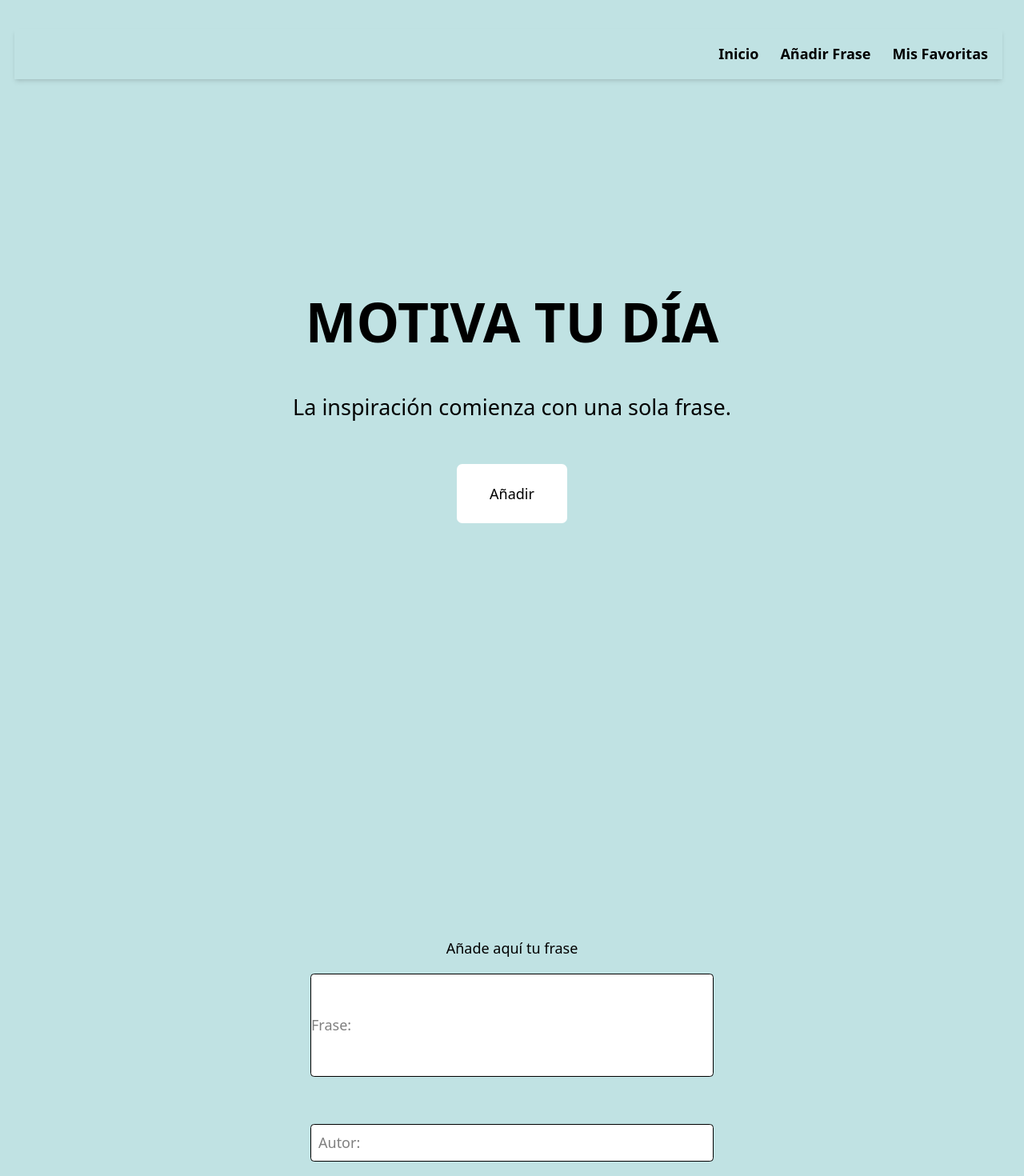
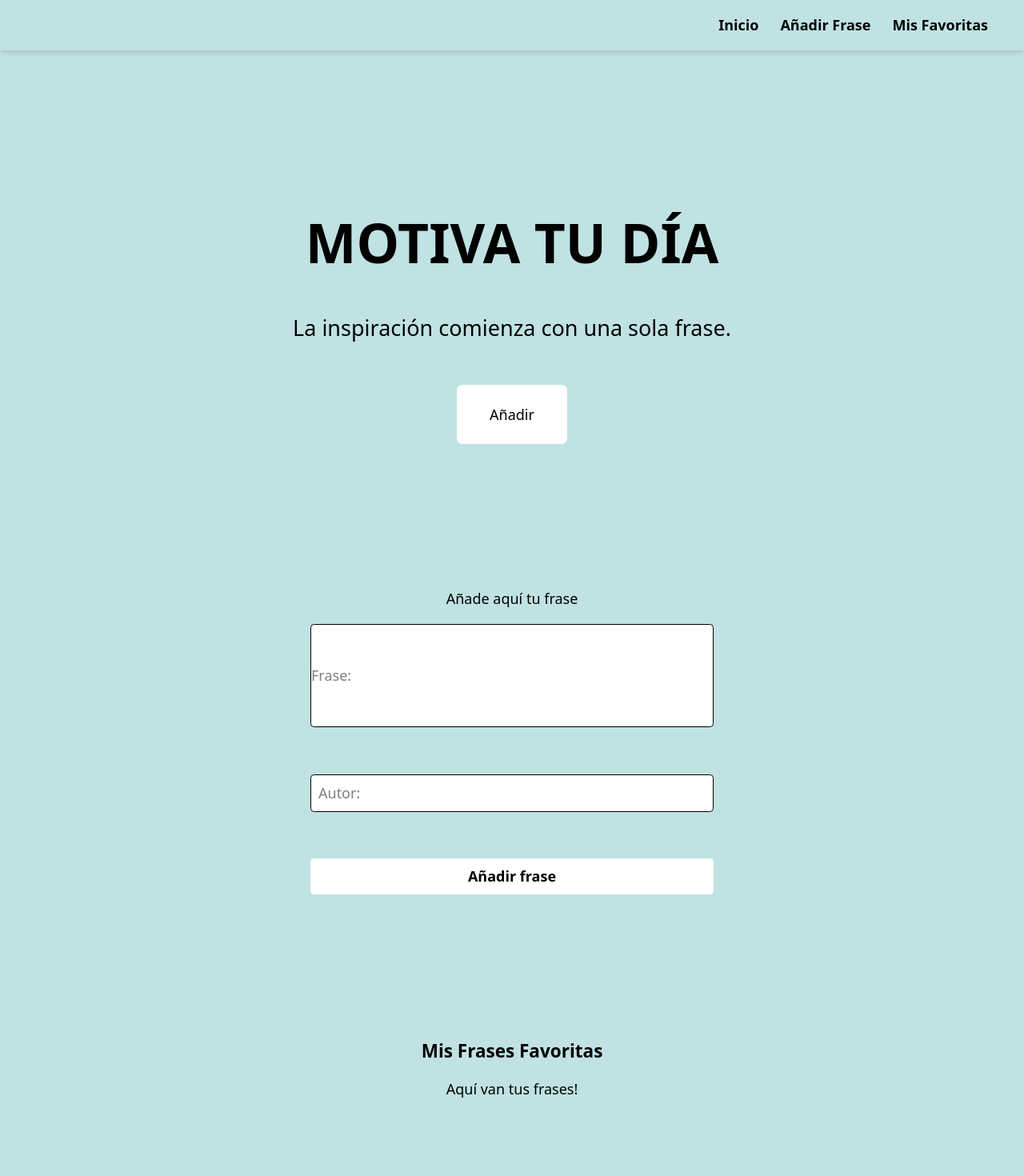
Before and after one commit to miaryl/p7_proyecto4, a React (Vite) app: page / in a window 1280 px wide. Shown: the top 1470 px of the page at 80% size. After the commit the page ends 1375 px from the top, so only its background shows below. Built offline with nearby package versions, Linux system fonts and the light colour scheme.

Commit message:
fixing navbar function and route

```diff
--- a/src/App.jsx
+++ b/src/App.jsx
@@ -11,16 +11,22 @@ function App() {
 
   return (
     <>
-    <header>  <Navbar /> </header>
-    <main className='mt-60 md:mt-30 lg:mt-60 flex flex-col items-center gap-4 min-w-[280px] sm:min-w-[320px]'>
+    <header> <Navbar /> </header>
+   <section id="inicio" className="scroll-mt-32 mt-60 flex flex-col items-center gap-4">
       <h1 className='text-center text-6xl font-bold mb-8'> MOTIVA TU DÍA</h1>
       <ShowQuote />
+      <AddQuote />
+    </section>
 
-    <AddQuote />
-    <Form />
-    </main>
+    <section id="añadir" className="scroll-mt-32 mt-40 flex flex-col items-center gap-4">
+      <Form />
+    </section>
 
-    </>
+    <section id="misfavoritas" className="scroll-mt-32 mt-40 flex flex-col items-center gap-4">
+        <h2 className="text-xl font-bold">Mis Frases Favoritas</h2>
+        <p>Aquí van tus frases!</p>
+    </section>
+  </>
   )
 }
 
--- a/src/components/form/form.jsx
+++ b/src/components/form/form.jsx
@@ -72,7 +72,7 @@ function Form () {
 
     return (
         <>
-        <p className="mt-[500px]">Añade aquí tu frase</p>
+        <p>Añade aquí tu frase</p>
         <form onSubmit={handleSubmit}
         className="quote-form flex flex-col gap-4 w-full max-w-md">
         <input
--- a/src/components/navbar/NavBar.jsx
+++ b/src/components/navbar/NavBar.jsx
@@ -3,10 +3,11 @@ import React from "react"
 function Navbar () {
 
     return (
-      <header className="mt-2 md:mt-8 w-full"
-      style={{ backgroundColor: "#C0E2E3" }}>
-<nav className="flex justify-end p-4 mx-4 mr-6 space-x-6 text-sm md:text-base shadow-md">
-
+      <header
+  className="fixed top-0 left-0 w-full z-50 shadow-md"
+  style={{ backgroundColor: "#C0E2E3" }}
+>
+  <nav className="flex justify-end p-4 mx-4 mr-6 space-x-6 text-sm md:text-base">
     <a href="#inicio" className="font-bold text-black hover:text-gray-500 transition duration-200 hover:scale-105">
       Inicio
     </a>
@@ -17,8 +18,8 @@ function Navbar () {
       Mis Favoritas
     </a>
   </nav>
+</header>
 
-    </header>
     );
 
 }
```
Lines whose indentation alone changed are shown as unchanged.
